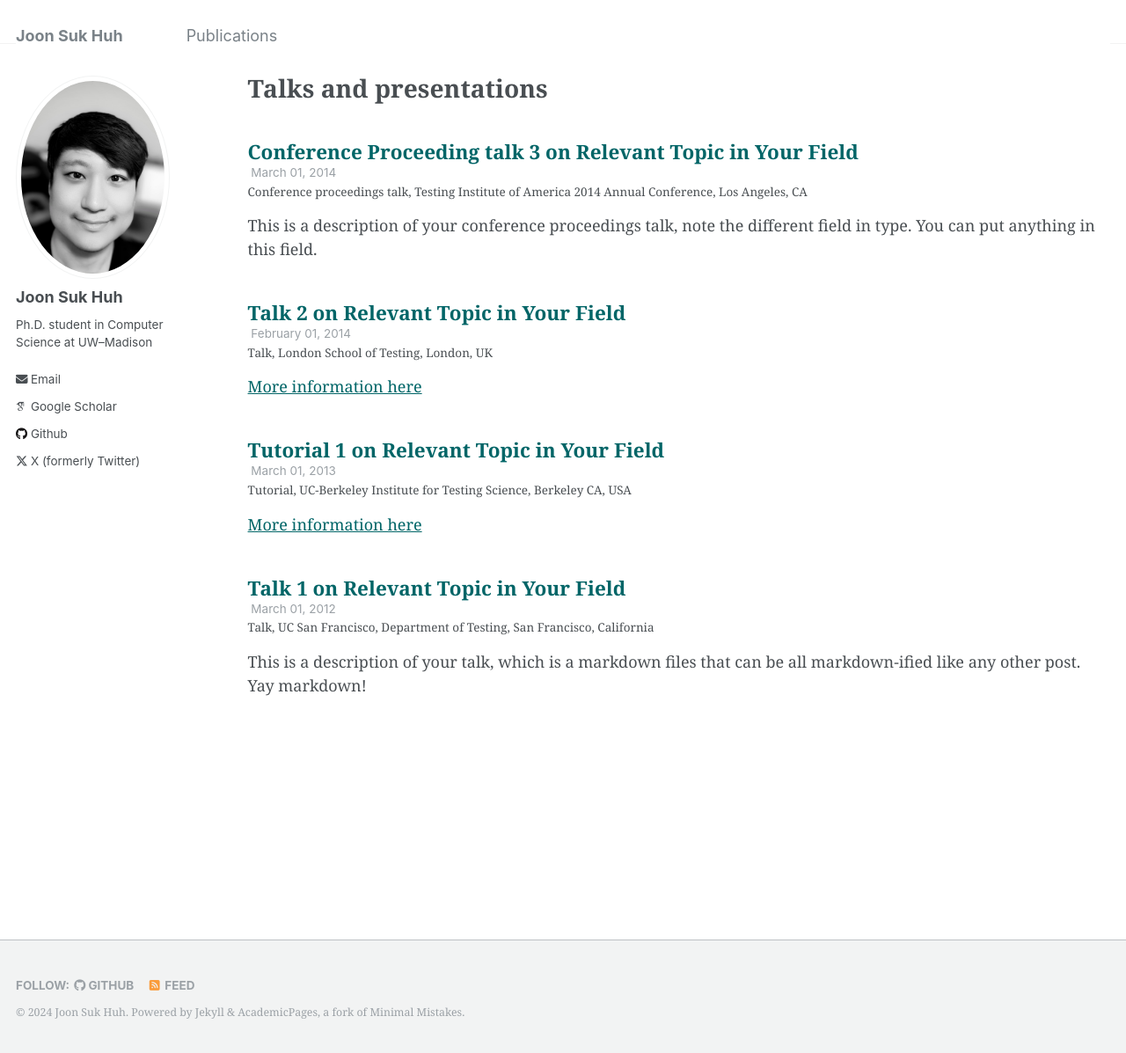
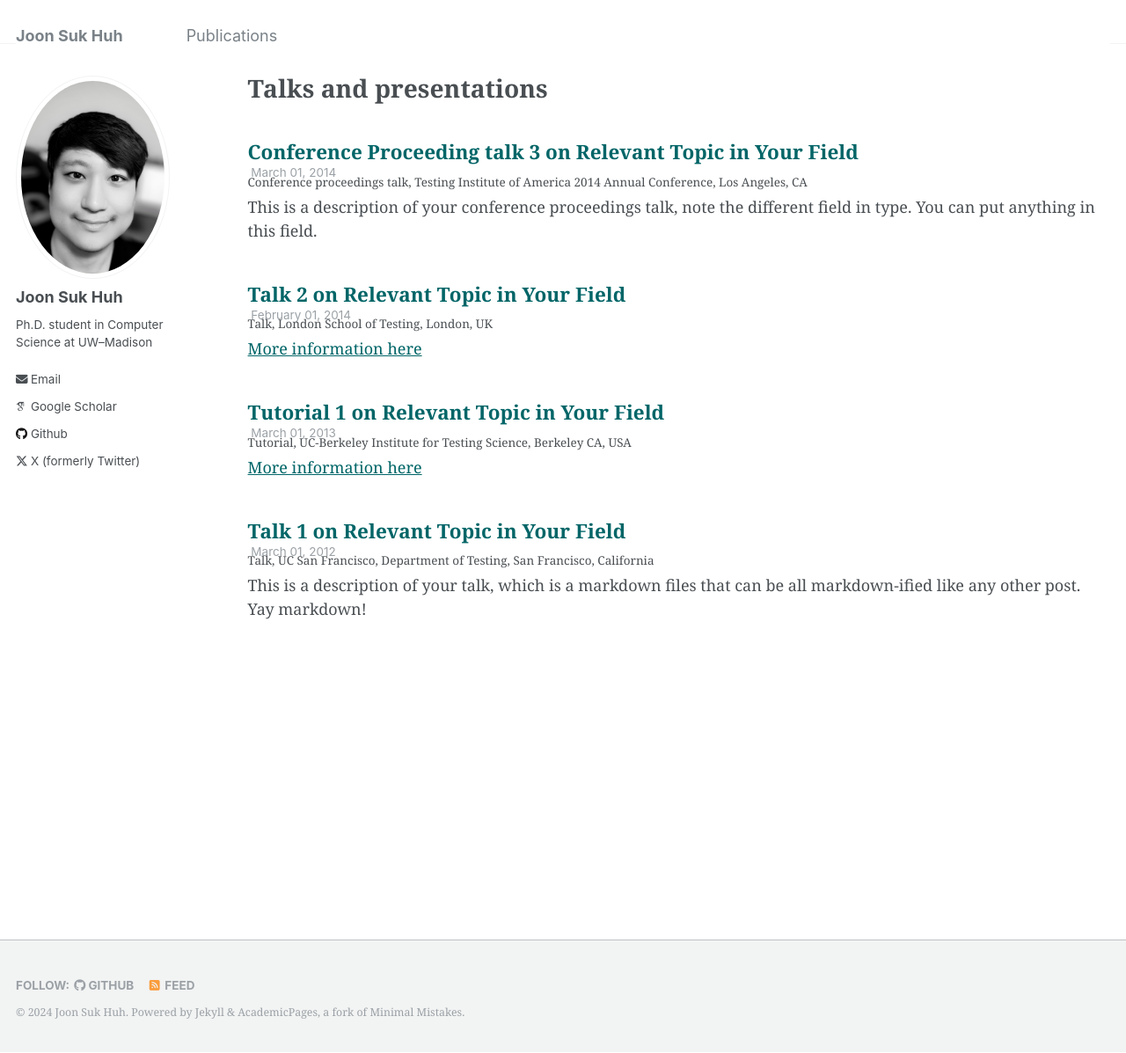
Before and after one commit to joon-huh/joon-huh.github.io, a Jekyll site: the page built from _pages/talks.html, in a window 1280 px wide and 1197 px high. Shown: the whole window at 88% size. Built offline with Jekyll 4.4.1, drawn with Linux system fonts in a browser that asks for light colours; some web fonts are replaced.

```diff
--- a/_sass/_archive.scss
+++ b/_sass/_archive.scss
@@ -59,7 +59,7 @@
 }
 
 .archive__item-excerpt {
-  margin-top: -0.2em; // 0;
+  margin-top: -1em; // 0;
   font-size: $type-size-6;
 
   & + p {
```
